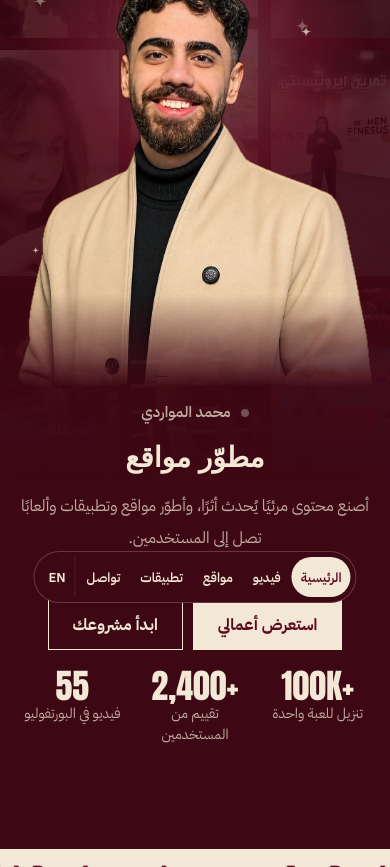
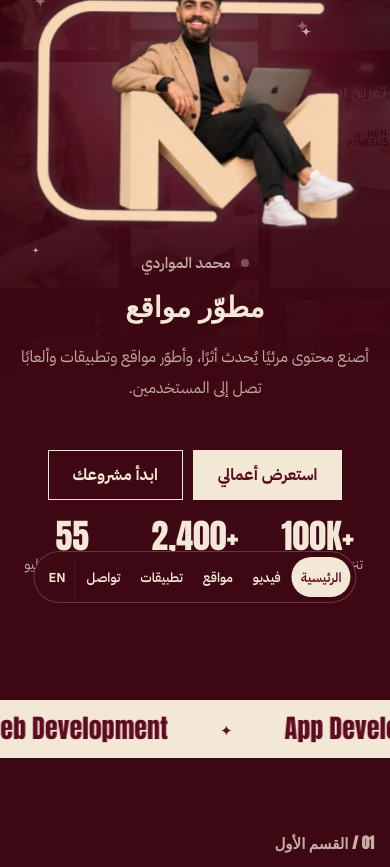
Before and after one commit to mmawardy/mawardy-portfolio, a plain HTML site: page docs/index.html in a window 390 px wide. Shown: the part 225-1092 px from the top of the page. Drawn offline with nearby package versions, Linux system fonts and the light colour scheme; a web font is replaced by a local one.

Commit message:
Use the new seated figure in the hero
Co-Authored-By: Claude Opus 5.5 <noreply@anthropic.com>

```diff
--- a/docs/content.js
+++ b/docs/content.js
@@ -4,7 +4,7 @@ const VIDEO_BASE = "https://raw.githubusercontent.com/mmawardy/mawardy-portfolio
 
 window.SITE = {
   // Portrait path, e.g. "assets/img/mohamed.png". Empty shows the logo mark.
-  photo: "assets/img/mohamed-portrait-2.webp",
+  photo: "assets/img/mawardy-hero-sand.webp",
 
   // International format without "+", e.g. "201000000000".
   whatsapp: "201065295984",
--- a/docs/index.html
+++ b/docs/index.html
@@ -30,7 +30,7 @@
 <link rel="preconnect" href="https://fonts.googleapis.com">
 <link rel="preconnect" href="https://fonts.gstatic.com" crossorigin>
 <link href="https://fonts.googleapis.com/css2?family=Alexandria:wght@500;700;800&family=Anton&family=IBM+Plex+Sans+Arabic:wght@400;500;600;700&family=Montserrat:wght@400;500;600;800&display=swap" rel="stylesheet">
-<link rel="stylesheet" href="style.css?v=13">
+<link rel="stylesheet" href="style.css?v=16">
 </head>
 <body class="is-loading">
 
@@ -153,7 +153,7 @@
 
 <script src="https://cdnjs.cloudflare.com/ajax/libs/gsap/3.12.5/gsap.min.js"></script>
 <script src="https://cdnjs.cloudflare.com/ajax/libs/gsap/3.12.5/ScrollTrigger.min.js"></script>
-<script src="content.js?v=11"></script>
-<script src="main.js?v=11"></script>
+<script src="content.js?v=17"></script>
+<script src="main.js?v=14"></script>
 </body>
 </html>
--- a/docs/main.js
+++ b/docs/main.js
@@ -650,6 +650,12 @@
     }
   };
 
+  // Keeps the hero alive after the entrance: the figure floats while the glow breathes.
+  const startHeroIdleMotion = () => {
+    gsap.to(".portrait-photo", { y: -12, rotation: 0.7, duration: 2.8, ease: "sine.inOut", repeat: -1, yoyo: true });
+    gsap.to(".hero-glow", { scale: 1.12, opacity: 0.8, duration: 3.4, ease: "sine.inOut", repeat: -1, yoyo: true });
+  };
+
   // The timeline is built while the loader still covers the page, so every element starts hidden.
   const buildIntro = () => {
     const bioWords = splitWords($(".hero-bio"));
@@ -663,13 +669,14 @@
       .from(".top-role", { autoAlpha: 0, y: -16, duration: 0.7, ease: "power3.out" }, 0.3)
       .from(".hero-title .ch", { yPercent: 118, duration: 1.3, ease: "power4.out", stagger: 0.07 }, 0.3)
       .from(".hero-glow", { autoAlpha: 0, scale: 0.4, duration: 1.5, ease: "power3.out" }, 0.55)
-      .from("#portrait", { yPercent: 34, scale: 0.9, autoAlpha: 0, duration: 1.6, ease: "power4.out", transformOrigin: "50% 100%" }, 0.65)
+      .from("#portrait", { yPercent: 42, scale: 0.72, rotation: -5, autoAlpha: 0, duration: 1.7, ease: "back.out(1.25)", transformOrigin: "50% 100%" }, 0.65)
       .from(".hero-eyebrow", { autoAlpha: 0, y: 22, duration: 0.7, ease: "power3.out" }, 1.15)
       .from(".hero-role-wrap", { autoAlpha: 0, y: 34, duration: 0.8, ease: "power3.out" }, 1.25)
       .from(bioWords, { yPercent: 110, autoAlpha: 0, duration: 0.55, ease: "power3.out", stagger: 0.022 }, 1.4)
       .from(".hero-actions .btn", { y: 26, autoAlpha: 0, duration: 0.7, ease: "power3.out", stagger: 0.12 }, 1.75)
       .from(".hero-facts li", { x: lang === "ar" ? -40 : 40, autoAlpha: 0, duration: 0.8, ease: "power3.out", stagger: 0.14 }, 1.4)
       .from(".dock", { y: 90, autoAlpha: 0, duration: 0.8, ease: "power3.out", clearProps: "transform,opacity,visibility" }, 2);
+    timeline.add(startHeroIdleMotion, 2.2);
     factNumbers.forEach((node, index) => {
       timeline.to(counters[index], {
         value: stats[index].value, duration: 1.8, ease: "power2.out",
--- a/docs/style.css
+++ b/docs/style.css
@@ -72,8 +72,8 @@ ul { list-style: none; }
 }
 .hero-stage {
   position: relative; min-height: 100vh; min-height: 100svh;
-  display: grid; grid-template-columns: minmax(0, 1fr) minmax(0, 1.1fr) minmax(0, 1fr);
-  gap: 0 clamp(12px, 2vw, 32px); align-items: end; padding: 0 var(--gutter);
+  display: grid; grid-template-columns: minmax(0, 1fr) auto minmax(0, 1fr);
+  gap: 0 clamp(8px, 1.4vw, 24px); align-items: end; padding: 0 var(--gutter);
 }
 .hero-title {
   position: absolute; top: clamp(60px, 7.5vh, 84px); left: var(--gutter); right: var(--gutter); z-index: 0;
@@ -83,12 +83,12 @@ ul { list-style: none; }
 html[lang="ar"] .hero-title { font-weight: 800; line-height: 1.25; padding-block: .1em .5em; margin-bottom: -.4em; }
 .hero-title .ch { display: inline-block; will-change: transform; }
 .hero-glow {
-  position: absolute; left: 50%; bottom: -14vh; z-index: 1; width: min(84vh, 62vw); aspect-ratio: 1; border-radius: 50%;
+  position: absolute; left: 50%; bottom: -4vh; z-index: 1; width: min(84vh, 62vw); aspect-ratio: 1; border-radius: 50%;
   transform: translateX(-50%); background: radial-gradient(circle, rgba(243, 232, 214, .24) 0, rgba(116, 26, 48, .55) 42%, rgba(61, 7, 19, 0) 70%);
 }
-.hero-portrait { grid-column: 2; grid-row: 1; position: relative; z-index: 2; align-self: end; height: 73vh; height: 73svh; display: flex; justify-content: center; }
+.hero-portrait { grid-column: 2; grid-row: 1; position: relative; z-index: 2; align-self: end; height: min(60vh, 38vw); height: min(60svh, 38vw); margin-bottom: 76px; display: flex; justify-content: center; }
 #portrait { height: 100%; display: flex; align-items: flex-end; justify-content: center; will-change: transform; }
-.portrait-photo { display: block; height: 100%; width: auto; max-width: none; object-fit: contain; object-position: bottom; }
+.portrait-photo { display: block; height: 100%; width: auto; max-width: none; object-fit: contain; object-position: bottom; transform-origin: 50% 100%; filter: drop-shadow(0 0 1px rgba(243, 232, 214, .35)); }
 #portrait img.is-mark { height: 50%; }
 .hero-side { position: relative; z-index: 3; grid-row: 1; padding-bottom: clamp(88px, 13vh, 118px); }
 .hero-copy { grid-column: 1; }
@@ -341,8 +341,9 @@ html[dir="rtl"] .dock-lang { border-radius: 999px 0 0 999px; }
   .hero-stage { grid-template-columns: minmax(0, 1fr); padding-top: 84px; padding-bottom: 104px; align-items: start; }
   .hero-title { position: relative; top: auto; left: auto; right: auto; grid-row: 1; grid-column: 1; }
   .hero-glow { bottom: auto; top: 13vh; width: 92vw; }
-  .hero-portrait { grid-row: 2; grid-column: 1; height: max(50vh, 320px); height: max(50svh, 320px); margin-top: -9vw; }
-  .portrait-photo { -webkit-mask-image: linear-gradient(to bottom, #000 78%, transparent 100%); mask-image: linear-gradient(to bottom, #000 78%, transparent 100%); }
+  .hero-portrait { grid-row: 2; grid-column: 1; height: auto; margin-top: -7vw; margin-bottom: 0; }
+  #portrait { width: min(88vw, 520px); height: auto; }
+  .portrait-photo { width: 100%; height: auto; }
   .hero-copy { grid-row: 3; grid-column: 1; padding-bottom: 0; text-align: center; margin-top: 12px; }
   .hero-eyebrow, .hero-actions { justify-content: center; }
   .hero-bio { margin-inline: auto; }
```
Also changed, not shown: docs/assets/img/mawardy-hero-sand.webp (added).
